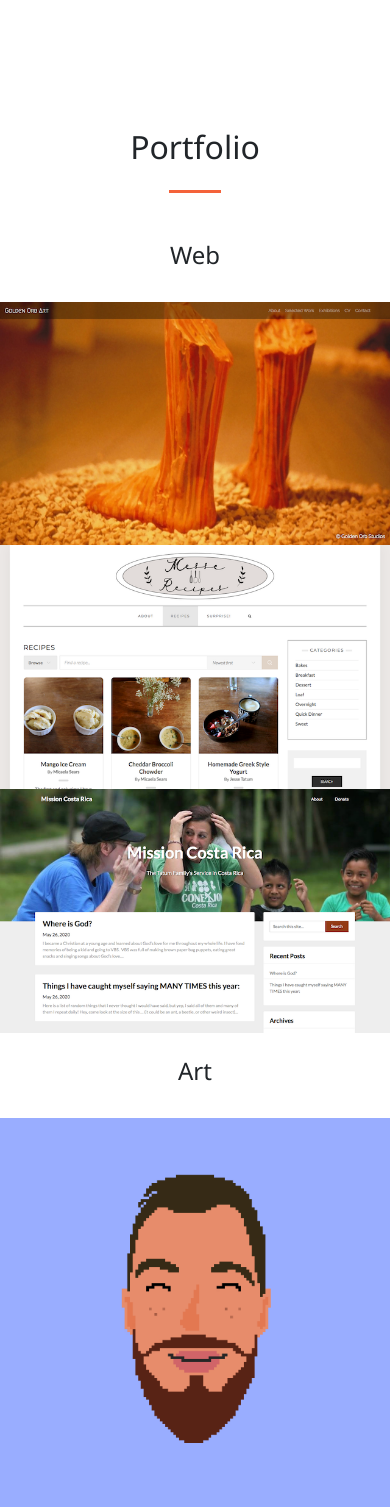
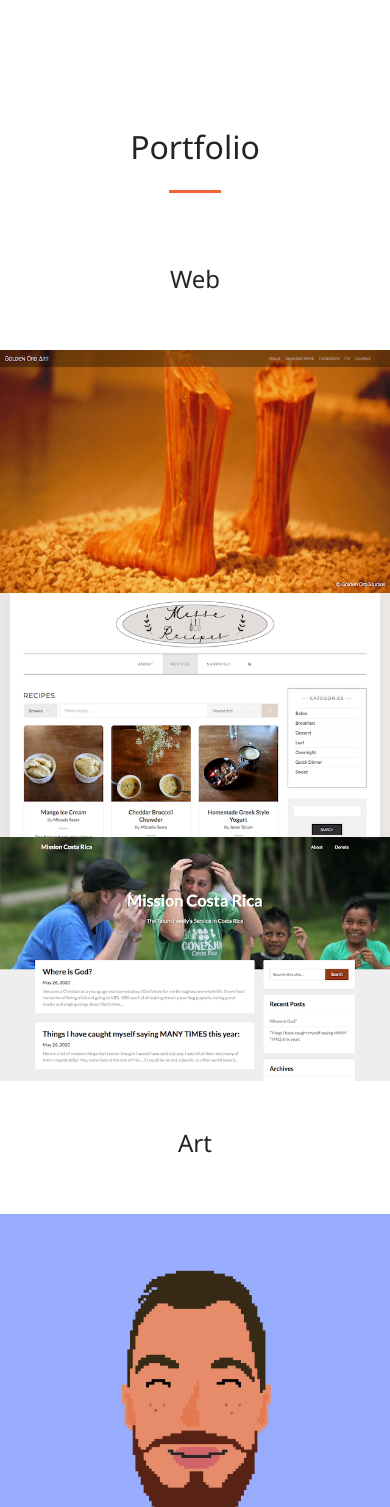
Before and after one commit to JTatum95/jdtdesigns, a PHP site: page / in a window 390 px wide. Shown: the part 2415-3922 px from the top of the page. Run offline with PHP 8.4, Linux system fonts and the light colour scheme.

Commit message:
Update mobile padding for contact links

```diff
--- a/css/creative.css
+++ b/css/creative.css
@@ -4,12 +4,6 @@
  * Licensed under MIT (https://github.com/BlackrockDigital/startbootstrap-creative/blob/master/LICENSE)
  */
 
-/*!
- * Bootstrap v4.3.1 (https://getbootstrap.com/)
- * Copyright 2011-2019 The Bootstrap Authors
- * Copyright 2011-2019 Twitter, Inc.
- * Licensed under MIT (https://github.com/twbs/bootstrap/blob/master/LICENSE)
- */
 :root {
   --blue: #007bff;
   --indigo: #6610f2;
@@ -210,6 +204,17 @@ header.masthead h1 {
   }
 }
 
+@media (max-width: 992px){
+  .contact-info div {
+    padding: 1em 0 1em 0;
+  }
+}
+
+/* 576 -> 1028 */
+/*@media screen and (max-width: 1028px) and (min-width: 576px) {*/
+/* Adjust rows to width*/
+/*}*/
+
 /* Portfolio */
 #portfolio .container-fluid {
   max-width: 1920px;
@@ -299,7 +304,7 @@ button.bg-primary:focus {
 /* Color Change Section ends */
 
 .portheader {
-  padding: 1em 0 1em 0;
+  padding: 2em 0 2em 0;
 }
 
 .dropdown_wrapper div {
--- a/index.html
+++ b/index.html
@@ -14,14 +14,14 @@
 
     <link rel="stylesheet" href="https://stackpath.bootstrapcdn.com/bootstrap/4.3.1/css/bootstrap.min.css"
           integrity="sha384-ggOyR0iXCbMQv3Xipma34MD+dH/1fQ784/j6cY/iJTQUOhcWr7x9JvoRxT2MZw1T" crossorigin="anonymous">
+    <script src="https://stackpath.bootstrapcdn.com/bootstrap/4.3.1/js/bootstrap.min.js"
+            integrity="sha384-JjSmVgyd0p3pXB1rRibZUAYoIIy6OrQ6VrjIEaFf/nJGzIxFDsf4x0xIM+B07jRM"
+            crossorigin="anonymous"></script>
     <script src="https://code.jquery.com/jquery-3.3.1.slim.min.js"
             integrity="sha384-q8i/X+965DzO0rT7abK41JStQIAqVgRVzpbzo5smXKp4YfRvH+8abtTE1Pi6jizo"
             crossorigin="anonymous"></script>
     <script src="https://cdnjs.cloudflare.com/ajax/libs/popper.js/1.14.7/umd/popper.min.js"
             integrity="sha384-UO2eT0CpHqdSJQ6hJty5KVphtPhzWj9WO1clHTMGa3JDZwrnQq4sF86dIHNDz0W1"
-            crossorigin="anonymous"></script>
-    <script src="https://stackpath.bootstrapcdn.com/bootstrap/4.3.1/js/bootstrap.min.js"
-            integrity="sha384-JjSmVgyd0p3pXB1rRibZUAYoIIy6OrQ6VrjIEaFf/nJGzIxFDsf4x0xIM+B07jRM"
             crossorigin="anonymous"></script>
 
     <!-- Font Awesome Icons -->
```
